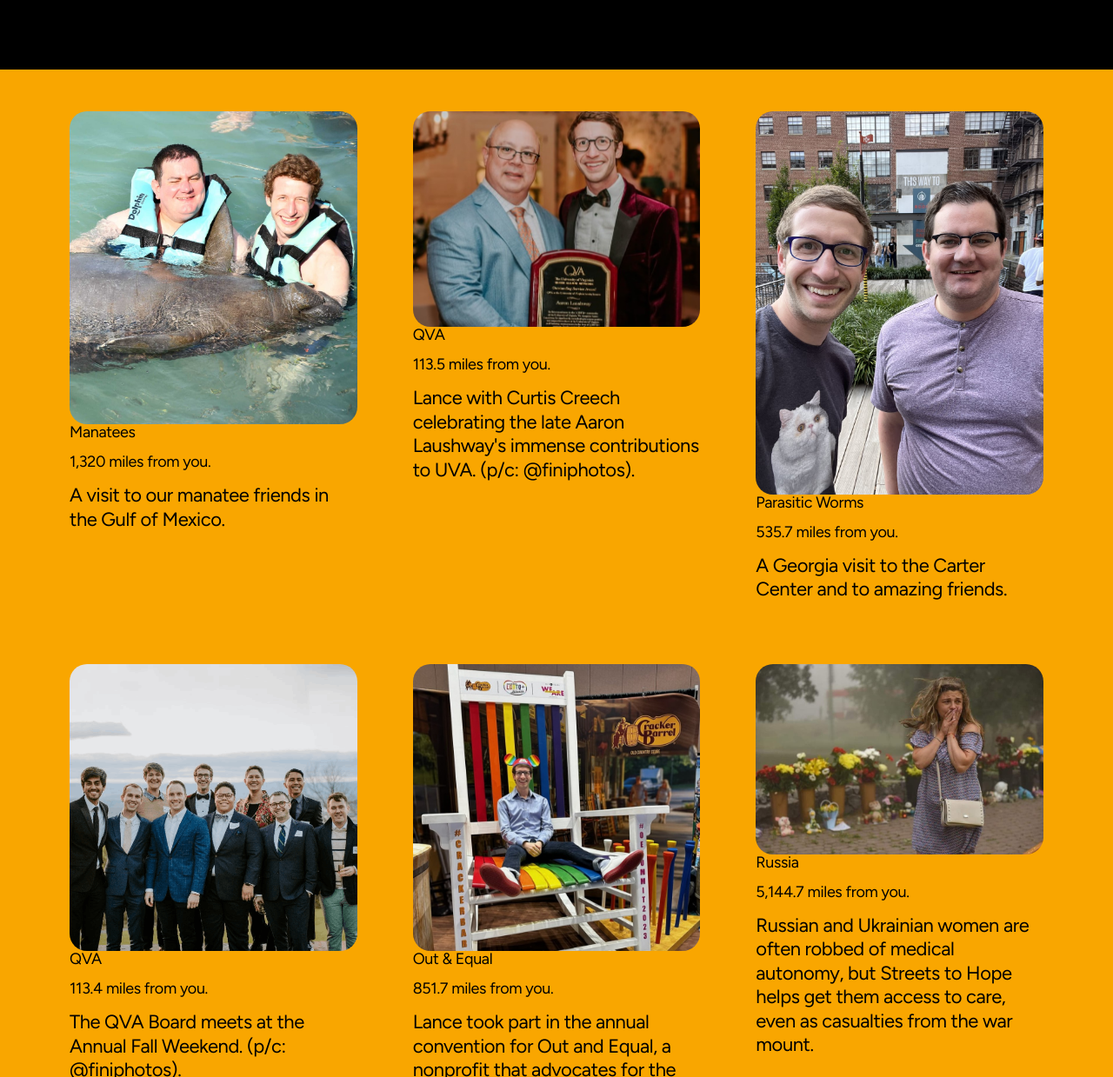
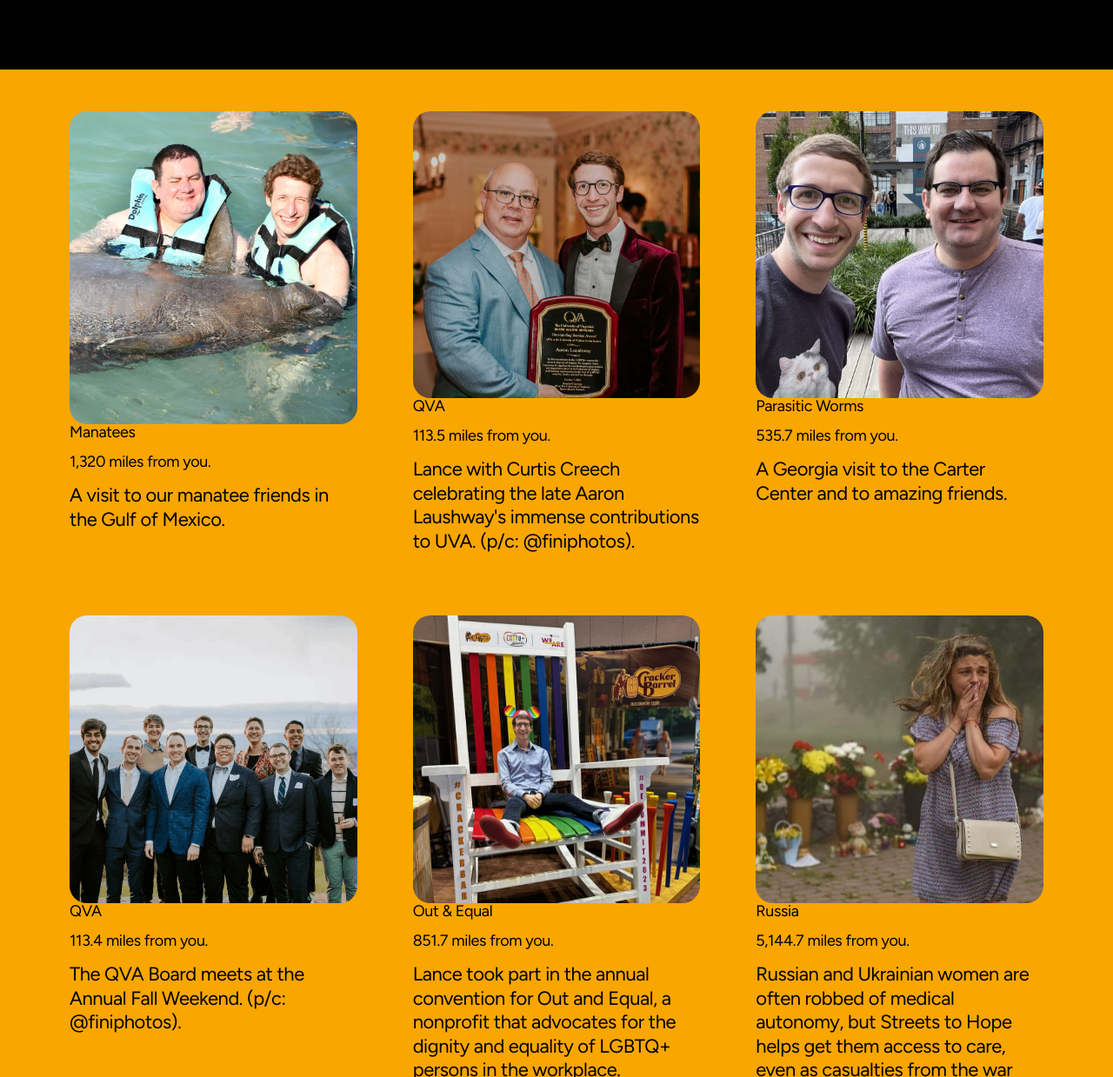
Before and after one commit to guthriehanson/guthriehanson.github.io, a plain HTML site: page index.html in a window 1280 px wide. Shown: the part 2290-3529 px from the top of the page at 87% size. Drawn offline with Linux system fonts and the light colour scheme; files whose address does not match are found by name.

Commit message:
create github pages

```diff
--- a/index.html
+++ b/index.html
@@ -175,7 +175,7 @@
                     </a><div class="item-wrapper"><a href="#">
                         <div class="item-img">
                             <div class="image-wrap">
-                                <img src="assets/images/img-6310-988x659.jpeg" alt="">
+                                <img src="assets/images/img-6311-988x659.jpeg" alt="">
                             </div>
                         </div>
                         </a><div class="item-content"><a href="#">
@@ -198,7 +198,7 @@
                     </a><div class="item-wrapper"><a href="#">
                         <div class="item-img">
                             <div class="image-wrap">
-                                <img src="assets/images/img-2796-988x1317.jpg" alt="">
+                                <img src="assets/images/img-2796-988x1317.jpeg" alt="">
                             </div>
                         </div>
                         </a><div class="item-content"><a href="#">
@@ -266,7 +266,7 @@
                     </a><div class="item-wrapper"><a href="#">
                         <div class="item-img">
                             <div class="image-wrap">
-                                <img src="assets/images/1000032716-988x655.jpg" alt="">
+                                <img src="assets/images/1000032716-988x655.jpeg" alt="">
                             </div>
                         </div>
                         </a><div class="item-content"><a href="#">
@@ -662,7 +662,7 @@
                             Sign up<br>for an invitation<br>to our annual holiday party!</h2>
                     </div>
                     <div class="mbr-form form-wrap" data-form-type="formoid">
-                        <form action="https://mobirise.eu/" method="POST" class="mbr-form form-with-styler" data-form-title="Form Name"><input type="hidden" name="email" data-form-email="true" value="pqi6DkfVtRE8jnRwemIRbvN8DY6sMsce/LrtJ1xbauO3pQmILjjjdo79jf8sv/e5aS0H933hnnZKuCoks8LcqvnKZVqKiH3HRCv3P01EEQ7kM4E+UNDaXkbaliTzFf+v.fG3Nr3WlSkHjWOx7hAY0q7RBpExs+abuADd9p4CD+6AmIviBgPT/rPwFBT9AKwJoWqo5TK+XeiFiJW7M232YL2uMgknpyXjLRDQlQte6wK27uiQWhyPfqLR8IjBBQmmW">
+                        <form action="https://mobirise.eu/" method="POST" class="mbr-form form-with-styler" data-form-title="Form Name"><input type="hidden" name="email" data-form-email="true" value="hjVjifB0M479tXxwOXzRd4JaBJABPeQWj/t3Osv/sPv0rqhj8bTsrH28AcnrywbHS21KQoFILGa/SeZe+OY09wSwA0ktUdX432duM2VBMfcimEdLcJDswJhC1FM5oQYL.B+6eF8a3eR8gDXXAkpn2EJIubKDpmBSiY0yv1rrWhLZwmArC5W0x0aSwTyHUadY55EoYN5kixr0bNbo1FX7Yy/Lem6d4gnBG1l0/K++OJBeHjnzv/S1vgWMcvbAKmcWH">
                             <div class="row">
                                 <div hidden="hidden" data-form-alert="" class="alert alert-success col-12">I guess you'll find out some day if you get to be invited!</div>
                                 <div hidden="hidden" data-form-alert-danger="" class="alert alert-danger col-12"> Oops...!
```
Also changed, not shown: assets/images/hashes.json (+1 -1 lines), assets/images/1000032716-988x655.jpeg (added), assets/images/img-2796-988x1317.jpeg (added), assets/images/img-6311-988x659.jpeg (added), 1 other file.
